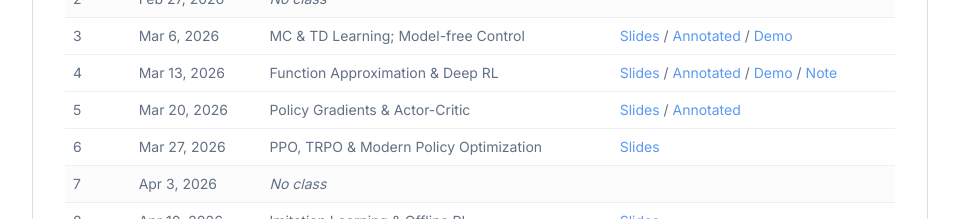
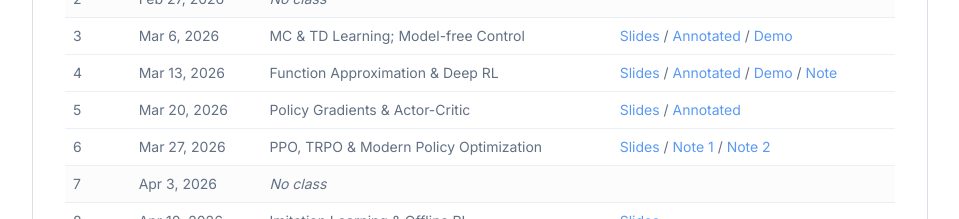
Before and after one commit to ilijabogunovic/rhine-ai, a React (Vite) app: page /teaching in a window 1280 px wide. Shown: the part 2820-3039 px from the top of the page, without its empty margins (160-1119 px from the left). Built offline with nearby package versions, Linux system fonts and the light colour scheme.

Commit message:
Add TRPO and PPO notes to Lecture 5 (Week 6) on Teaching page
Co-Authored-By: Claude Opus 4.6 (1M context) <noreply@anthropic.com>

```diff
--- a/src/pages/Teaching.tsx
+++ b/src/pages/Teaching.tsx
@@ -152,7 +152,7 @@ const Teaching = () => {
                       <tr className="border-b border-border/50"><td className="py-2 px-2">3</td><td className="py-2 px-2">Mar 6, 2026</td><td className="py-2 px-2">MC & TD Learning; Model-free Control</td><td className="py-2 px-2"><ProtectedDownload href="/lectures/lecture2.pdf" filename="lecture2.pdf" password="rl">Slides</ProtectedDownload> / <ProtectedDownload href="/lectures/lecture2_annotated.pdf" filename="lecture2_annotated.pdf" password="rl">Annotated</ProtectedDownload> / <ProtectedDownload href="/lectures/td_value_propagation_demo.html" filename="td_value_propagation_demo.html" password="rl">Demo</ProtectedDownload></td></tr>
                       <tr className="border-b border-border/50"><td className="py-2 px-2">4</td><td className="py-2 px-2">Mar 13, 2026</td><td className="py-2 px-2">Function Approximation & Deep RL</td><td className="py-2 px-2"><ProtectedDownload href="/lectures/lecture3.pdf" filename="lecture3.pdf" password="rl">Slides</ProtectedDownload> / <ProtectedDownload href="/lectures/lecture3_annotated.pdf" filename="lecture3_annotated.pdf" password="rl">Annotated</ProtectedDownload> / <ProtectedDownload href="/lectures/td_fa_demo.html" filename="td_fa_demo.html" password="rl">Demo</ProtectedDownload> / <ProtectedDownload href="/lectures/linear_td_convergence.pdf" filename="linear_td_convergence.pdf" password="rl">Note</ProtectedDownload></td></tr>
                       <tr className="border-b border-border/50"><td className="py-2 px-2">5</td><td className="py-2 px-2">Mar 20, 2026</td><td className="py-2 px-2">Policy Gradients & Actor-Critic</td><td className="py-2 px-2"><ProtectedDownload href="/lectures/lecture4.pdf" filename="lecture4.pdf" password="rl">Slides</ProtectedDownload> / <ProtectedDownload href="/lectures/lecture4_annotated.pdf" filename="lecture4_annotated.pdf" password="rl">Annotated</ProtectedDownload></td></tr>
-                      <tr className="border-b border-border/50"><td className="py-2 px-2">6</td><td className="py-2 px-2">Mar 27, 2026</td><td className="py-2 px-2">PPO, TRPO & Modern Policy Optimization</td><td className="py-2 px-2"><ProtectedDownload href="/lectures/lecture5.pdf" filename="lecture5.pdf" password="rl">Slides</ProtectedDownload></td></tr>
+                      <tr className="border-b border-border/50"><td className="py-2 px-2">6</td><td className="py-2 px-2">Mar 27, 2026</td><td className="py-2 px-2">PPO, TRPO & Modern Policy Optimization</td><td className="py-2 px-2"><ProtectedDownload href="/lectures/lecture5.pdf" filename="lecture5.pdf" password="rl">Slides</ProtectedDownload> / <ProtectedDownload href="/lectures/trpo_to_npg.pdf" filename="trpo_to_npg.pdf" password="rl">Note 1</ProtectedDownload> / <ProtectedDownload href="/lectures/ppo_surrogate.pdf" filename="ppo_surrogate.pdf" password="rl">Note 2</ProtectedDownload></td></tr>
                       <tr className="border-b border-border/50 bg-muted/30"><td className="py-2 px-2">7</td><td className="py-2 px-2">Apr 3, 2026</td><td className="py-2 px-2 italic">No class</td><td className="py-2 px-2"></td></tr>
                       <tr className="border-b border-border/50"><td className="py-2 px-2">8</td><td className="py-2 px-2">Apr 10, 2026</td><td className="py-2 px-2">Imitation Learning & Offline RL</td><td className="py-2 px-2"><ProtectedDownload href="/lectures/lecture6.pdf" filename="lecture6.pdf" password="rl">Slides</ProtectedDownload></td></tr>
                       <tr className="border-b border-border/50"><td className="py-2 px-2">9</td><td className="py-2 px-2">Apr 17, 2026</td><td className="py-2 px-2"></td><td className="py-2 px-2"></td></tr>
```
Also changed, not shown: 2 other files (tests, documents, lock files or other folders).
